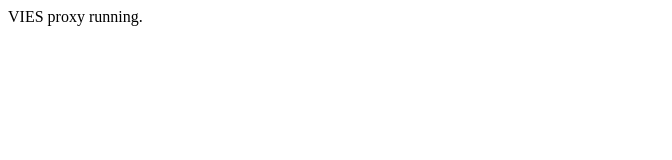
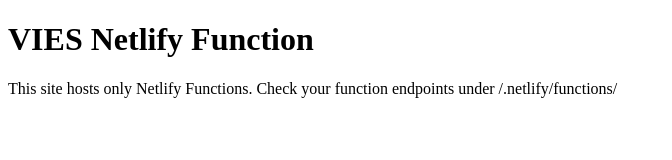
Before and after one commit to ludo-coolbeans/vies-netlify-function, a plain HTML site: page public/index.html in a window 1280 px wide. Shown: the whole page, without its empty margins (0-672 px from the left). Drawn offline with Linux system fonts and the light colour scheme.

Commit message:
Update index.html

```diff
--- a/public/index.html
+++ b/public/index.html
@@ -1,5 +1,8 @@
 <!doctype html>
 <html>
-  <head><meta charset="utf-8"><title>VIES proxy</title></head>
-  <body>VIES proxy running.</body>
+  <head><meta charset="utf-8"><title>VIES Netlify Function</title></head>
+  <body>
+    <h1>VIES Netlify Function</h1>
+    <p>This site hosts only Netlify Functions. Check your function endpoints under /.netlify/functions/</p>
+  </body>
 </html>
```
